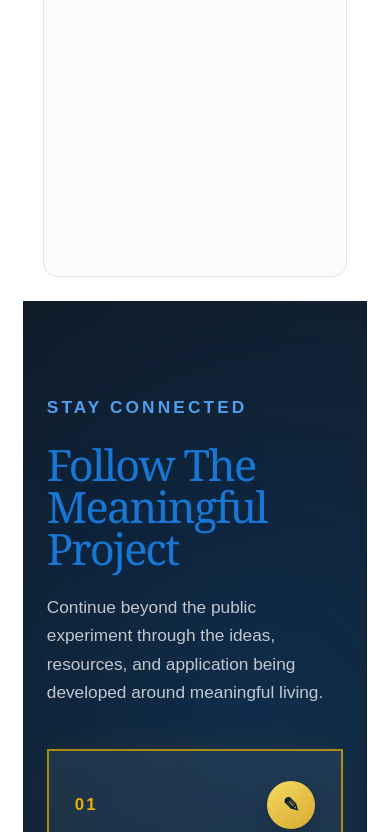
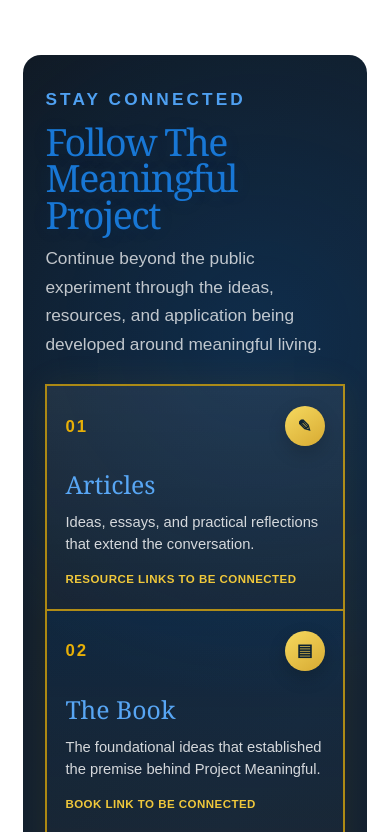
Before and after one commit to SRYProjects/Project-Experiment, a website with bundled scripts: page public/index.html in a window 390 px wide. Shown: the part 5234-6066 px from the top of the page. Built offline with nearby package versions, Linux system fonts and the light colour scheme; a script that the page names is missing.

Commit message:
Compact Discoveries and Follow layout in Community

```diff
--- a/public/styles.css
+++ b/public/styles.css
@@ -1692,3 +1692,95 @@
     font-size: 1.05rem;
   }
 }
+
+/* 2026-10-06: move Stay Connected into the Community right rail only */
+.community-right-rail {
+  min-width: 0;
+  display: flex;
+  flex-direction: column;
+  gap: 34px;
+}
+
+#discoveriesFeed {
+  height: 560px;
+}
+
+.community-right-rail .follow-section {
+  width: 100%;
+  padding: 36px 30px 32px;
+  border-radius: 18px;
+}
+
+.community-right-rail .explore-heading {
+  width: 100%;
+  margin: 0 0 26px;
+  grid-template-columns: 1fr;
+  gap: 10px;
+}
+
+.community-right-rail .explore-heading h2 {
+  font-size: clamp(2.35rem, 3.2vw, 3.35rem);
+}
+
+.community-right-rail .explore-heading > p {
+  max-width: none;
+}
+
+.community-right-rail .resource-grid,
+.community-right-rail .follow-section .resource-grid {
+  width: 100%;
+  grid-template-columns: repeat(2, minmax(0, 1fr));
+}
+
+.community-right-rail .resource-card,
+.community-right-rail .follow-section .resource-card {
+  min-height: 205px;
+  padding: 20px 18px;
+}
+
+.community-right-rail .resource-icon {
+  width: 40px;
+  height: 40px;
+  font-size: 1.05rem;
+}
+
+.community-right-rail .resource-card h3 {
+  margin: 20px 0 8px;
+  font-size: 1.55rem;
+}
+
+.community-right-rail .resource-card p {
+  margin-bottom: 16px;
+  font-size: .92rem;
+  line-height: 1.5;
+}
+
+.community-right-rail .resource-status {
+  font-size: .72rem;
+}
+
+@media (max-width: 1100px) {
+  #discoveriesFeed {
+    height: 560px;
+  }
+
+  .community-right-rail .resource-grid,
+  .community-right-rail .follow-section .resource-grid {
+    grid-template-columns: repeat(2, minmax(0, 1fr));
+  }
+}
+
+@media (max-width: 760px) {
+  #discoveriesFeed {
+    height: 440px;
+  }
+
+  .community-right-rail .resource-grid,
+  .community-right-rail .follow-section .resource-grid {
+    grid-template-columns: 1fr;
+  }
+
+  .community-right-rail .follow-section {
+    padding: 30px 22px 26px;
+  }
+}
```
